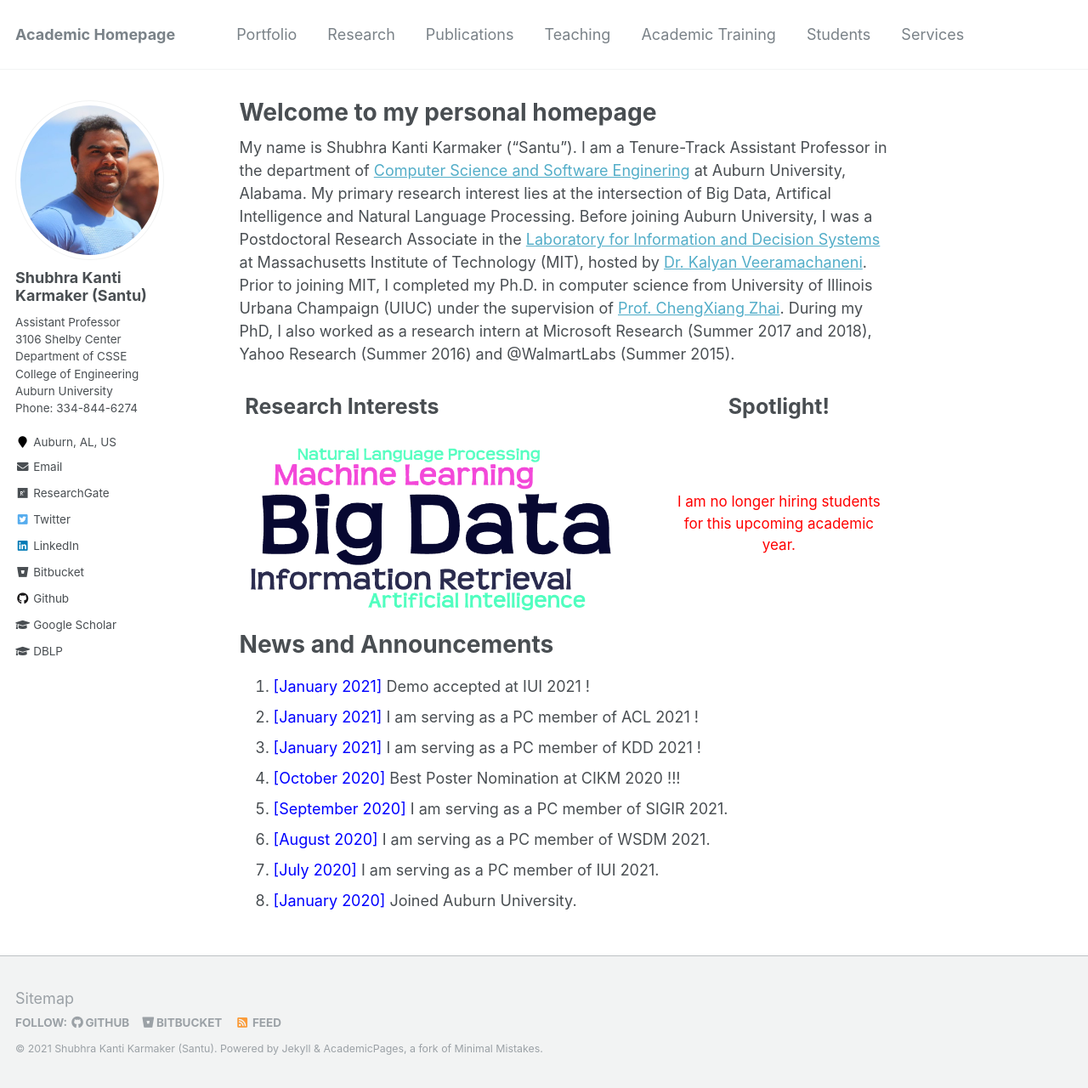
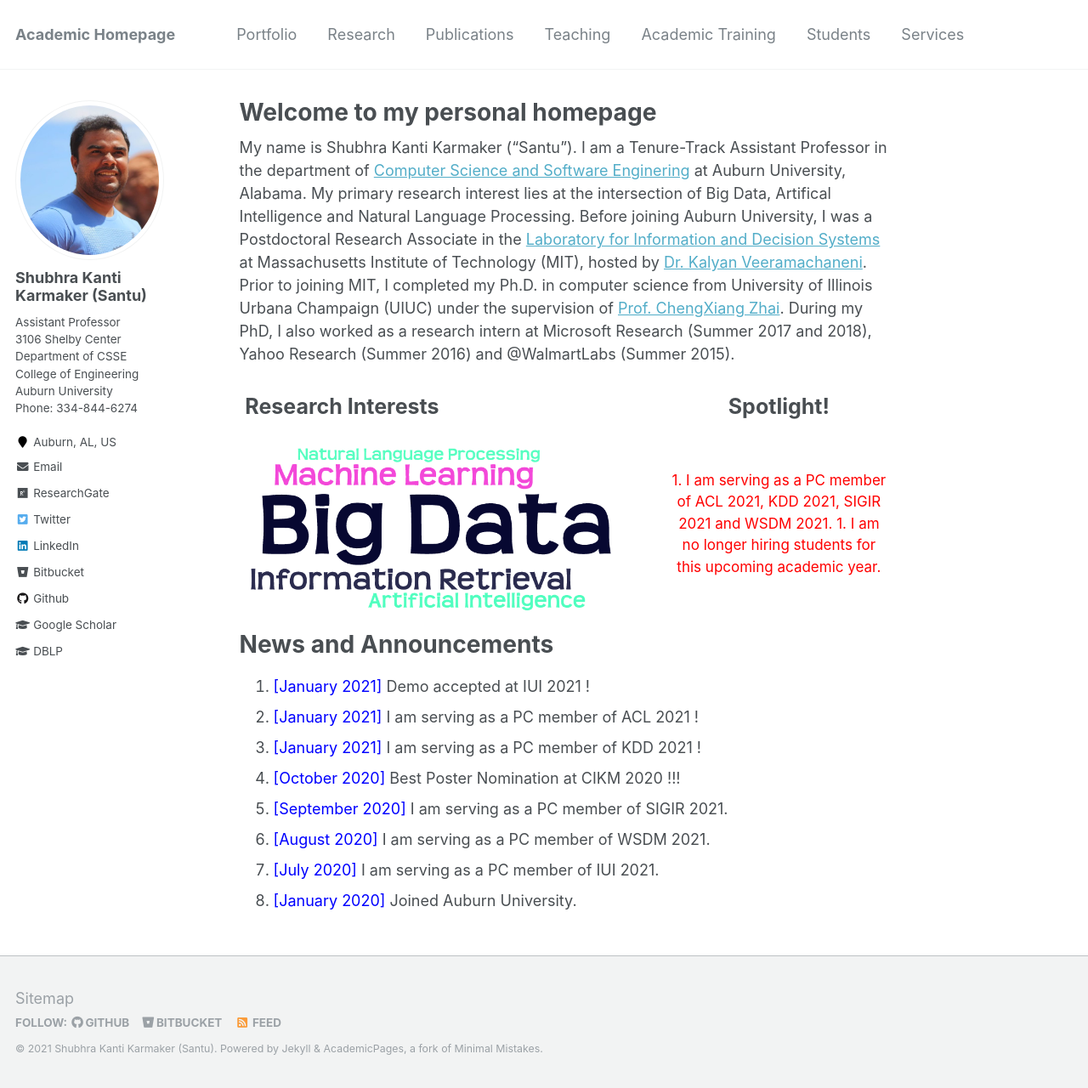
Before and after one commit to karmake2/karmake2.github.io, a Jekyll site: the page built from _pages/about.md, in a window 1280 px wide and 1280 px high. Shown: the whole window at 85% size. Built offline with Jekyll 4.4.1, drawn with Linux system fonts in a browser that asks for light colours.

Commit message:
Minor Issues Fixed

```diff
--- a/_pages/about.md
+++ b/_pages/about.md
@@ -18,7 +18,11 @@ My name is Shubhra Kanti Karmaker ("Santu"). I am a Tenure-Track Assistant Profe
  </tr>
  <tr>
     <td style="border: none;" align="left" width="500"> <img src="images/ResearchInterest.png" alt="" /></td>
-    <td style="border: none;" align="center"><span style="color:red; font-size:17px"> I am no longer hiring students for this upcoming academic year.</span></td>
+    <td style="border: none;" align="center"><span style="color:red; font-size:17px">
+    1. I am serving as a PC member of ACL 2021, KDD 2021, SIGIR 2021 and WSDM 2021.
+    1. I am no longer hiring students for this upcoming academic year.
+    </span>
+    </td>
  </tr>
 </table>
 
```
